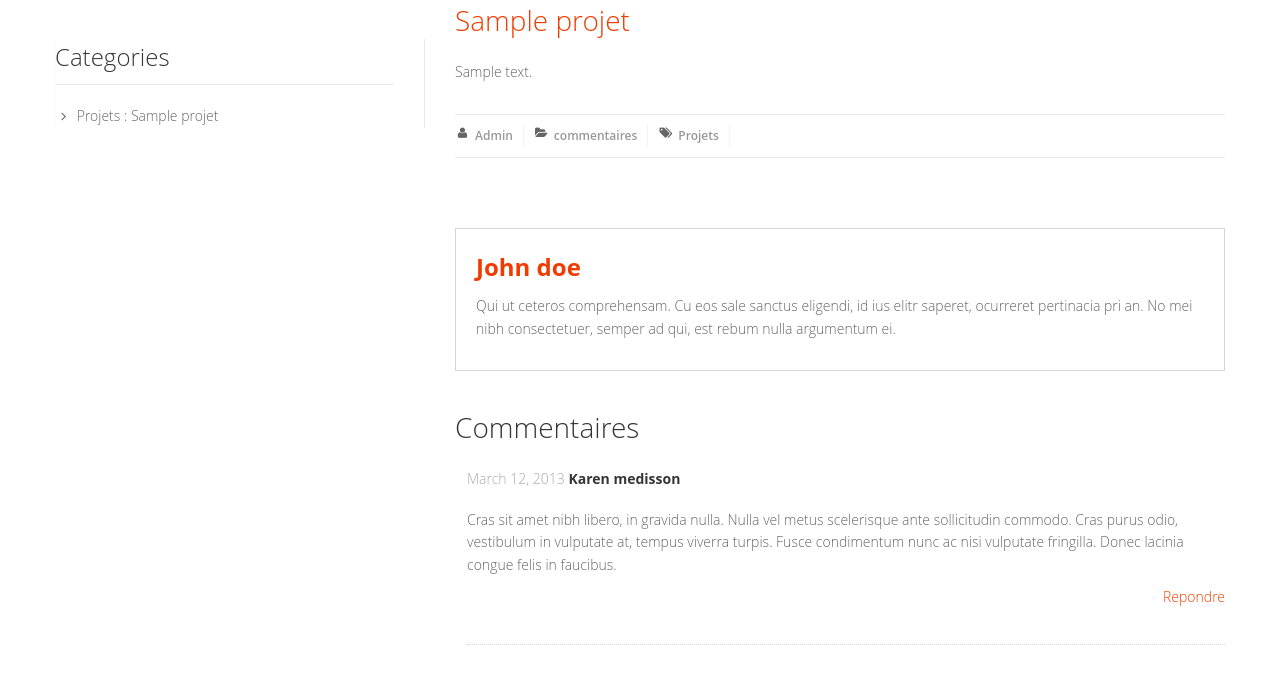
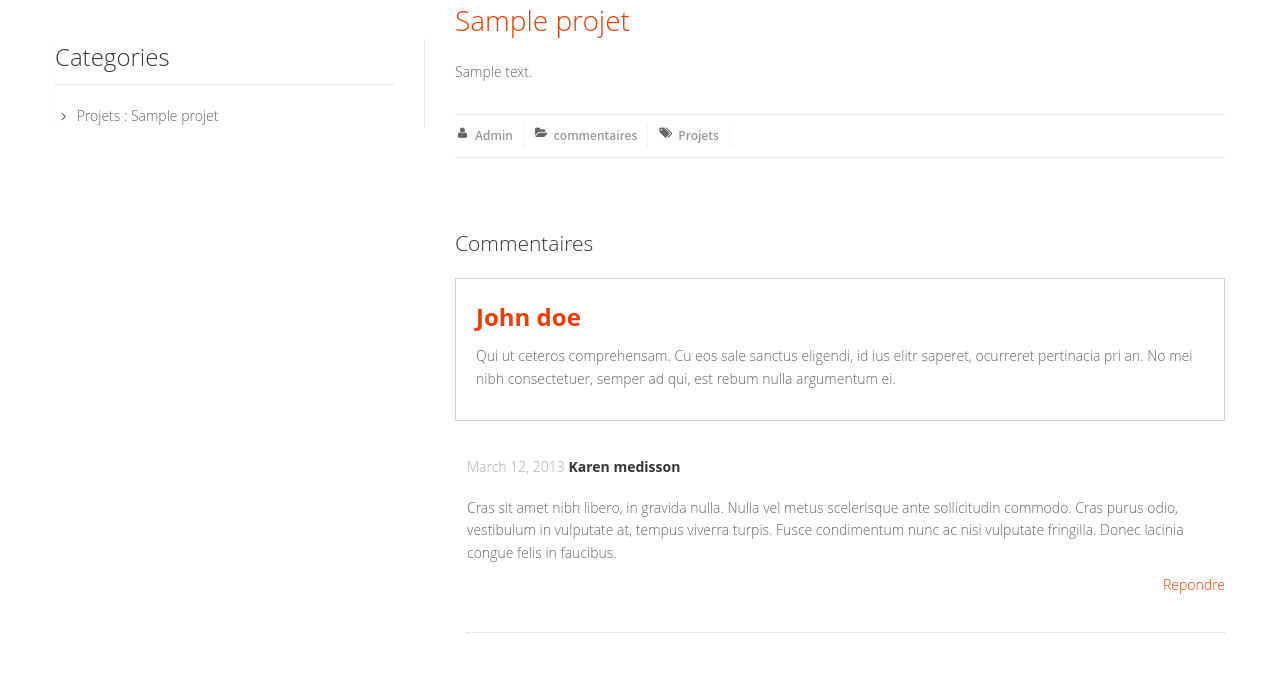
Before and after one commit to Roun1974/Association, a Symfony app: template templates/utilisateur/commentaires.html.twig in a window 1280 px wide. Shown: the part 390-1078 px from the top of the page. Run offline with Twig, Linux system fonts and the light colour scheme; the template is opened without the code that fills it: most values are stand-ins (such as "Sample title", 1, 10 or a date in 2020); some libraries are stand-ins or nearby versions.

Commit message:
Configuration page commentaire projet

```diff
--- a/templates/utilisateur/commentaires.html.twig
+++ b/templates/utilisateur/commentaires.html.twig
@@ -40,6 +40,7 @@
                   </p>
 
                   <div class="bottom-article">
+
                     <ul class="meta-post">
                       <li><i class="icon-user"></i><a href="#"> Admin</a></li>
                       <li><i class="icon-folder-open"></i><a href="#"> commentaires</a></li>
@@ -50,6 +51,7 @@
               </div>
             </article>
             <!-- author info -->
+              <h4 class="lead">Commentaires</h4>
             <div class="about-author">
 
               <h5><strong><a href="#">John doe</a></strong></h5>
@@ -58,7 +60,7 @@
               </p>
             </div>
             <div class="comment-area">
-              <h4>Commentaires</h4>
+
               <div class="media">
 
                 <div class="media-body">
```
